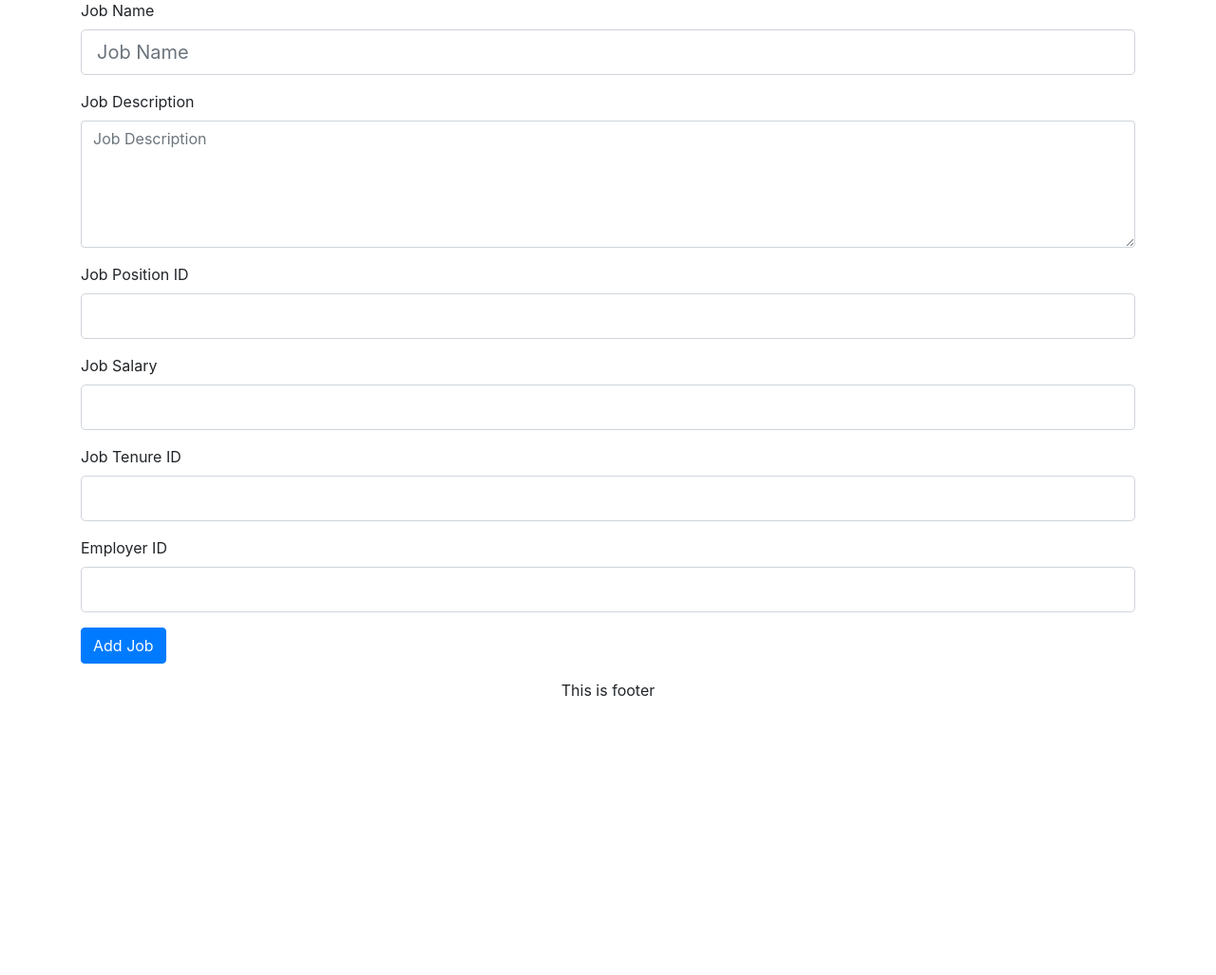
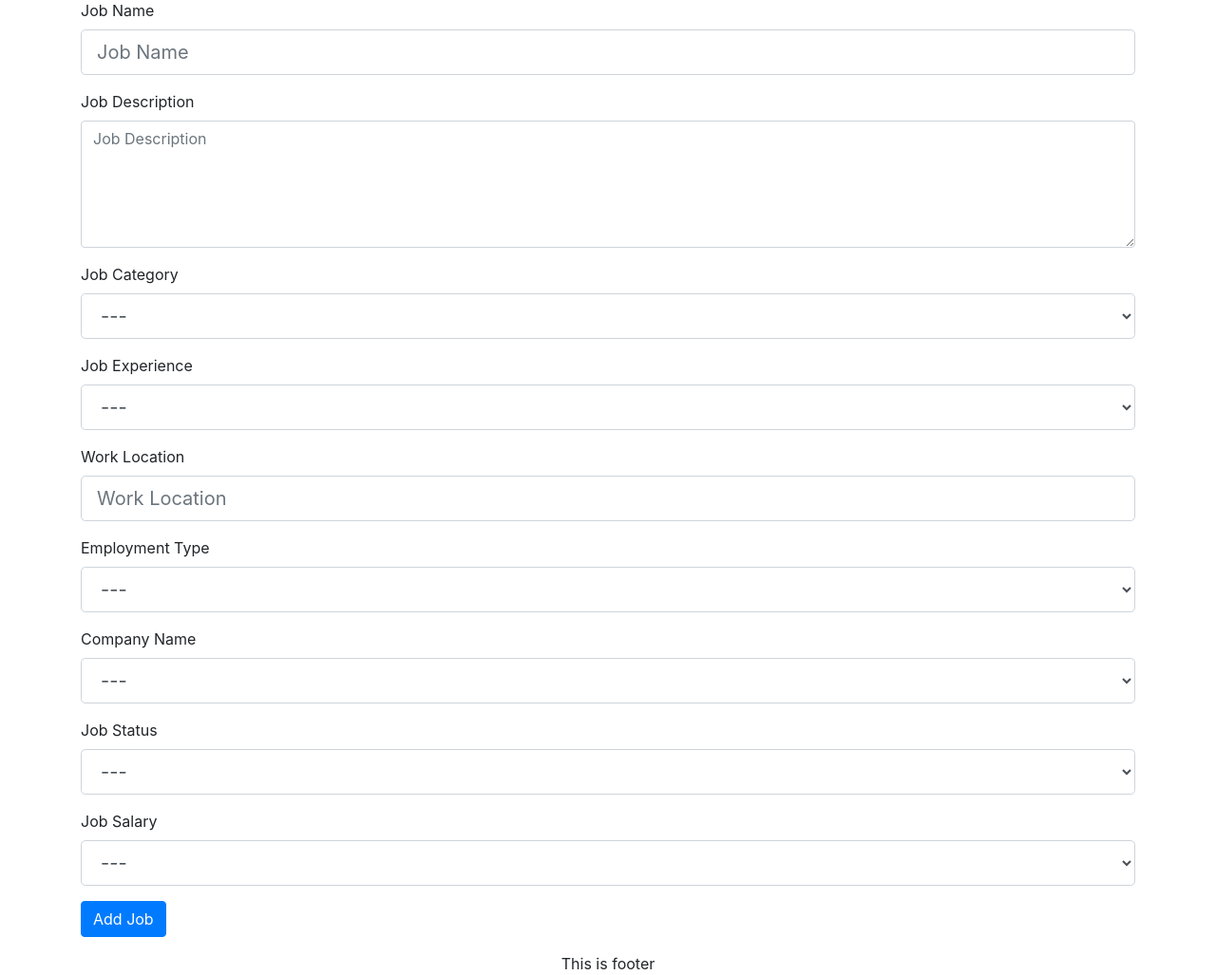
Before and after one commit to rodgeweb/net, a CodeIgniter app: page /net/index.php/job/add_job in a window 1280 px wide. Shown: the part 191-1218 px from the top of the page at 95% size. Before the commit the page ends 924 px from the top, so only its background shows below. Run offline with CodeIgniter, Linux system fonts and the light colour scheme; the visitor is signed in with stand-in values (Sample User, id 1); data that the repository does not hold is empty.

Commit message:
User profile update has been updated. THere is still a bug when it comes to unfilled input box. Add and Update job has been updated to show theactual data from database. Session userdata has been implemented to all admin job pages.

```diff
--- a/application/config/routes.php
+++ b/application/config/routes.php
@@ -62,7 +62,7 @@ $route['employer'] = 'employer/view';
 $route['employer/add-employer'] = 'employer/add_employer';
 
 // User
-// $route['users/update-profile'] = 'users/update_profile';
+$route['users/update-profile'] = 'users/update_profile';
 
 // For CMS Routes. Any url that it recieves will redirect to pages controller adn its method.
 // $route['(:any)'] =  'pages/view/$1';
--- a/application/controllers/Job.php
+++ b/application/controllers/Job.php
@@ -26,24 +26,36 @@ class Job extends CI_Controller {
 	}
 
 	public function add_job() {
+		if(!$this->session->userdata('logged_in')){
+
+			$this->session->set_flashdata('class', 'danger');
+			$this->session->set_flashdata('message', 'You have no permission to this page!');
+
+			redirect('users/login');
+		}
 		$meta['title'] = 'Add New Job';
 
 		$this->form_validation->set_rules("job_name", "Job Name", 'required');
 		$this->form_validation->set_rules("job_description", "Job Description", 'required');
-		$this->form_validation->set_rules("job_position_id", "Job Position ID", 'required');
+		$this->form_validation->set_rules("job_category_id", "Job Category", 'required');
+		$this->form_validation->set_rules("job_experience_id", "Job Experience", 'required');
+		$this->form_validation->set_rules("work_location", "Work Location", 'required');
+		$this->form_validation->set_rules("employment_type_id", "Employment Type", 'required');
+		$this->form_validation->set_rules("employer_id", "Employer / Company", 'required');
+		$this->form_validation->set_rules("job_status_id", "Job Status", 'required');
 		$this->form_validation->set_rules("job_salary", "Job Salary", 'required');
-		$this->form_validation->set_rules("job_tenure_id", "Job Tenure ID", 'required');
-		$this->form_validation->set_rules("employer_id", "Employer ID", 'required');
 
 		if ($this->form_validation->run()) {
 			$data = array(
-				"job_name" 			=> $this->input->post("job_name"),
-				"job_description" 	=> $this->input->post("job_description"),
-				"job_position_id" 	=> $this->input->post("job_position_id"),
-				"job_salary" 		=> $this->input->post("job_salary"),
-				"job_tenure_id" 	=> $this->input->post("job_tenure_id"),
-				"employer_id" 		=> $this->input->post("employer_id"),
-				"status" 			=> 1
+				"job_name" 				=> $this->input->post("job_name"),
+				"job_description" 		=> $this->input->post("job_description"),
+				"job_category_id" 		=> $this->input->post("job_category_id"),
+				"job_experience_id" 	=> $this->input->post("job_experience_id"),
+				"work_location" 		=> $this->input->post("work_location"),
+				"employment_type_id" 		=> $this->input->post("employment_type_id"),
+				"employer_id" 			=> $this->input->post("employer_id"),
+				"job_status_id" 		=> $this->input->post("job_status_id"),
+				"job_salary_id" 		=> $this->input->post("job_salary")
 
 			);
 
@@ -63,16 +75,39 @@ class Job extends CI_Controller {
 			}
 		}
 
+		// Get Job Category, Company name, Employment Type
+		$data['job_category'] = $this->job_model->get_job_category();
+		$data['job_experience'] = $this->job_model->get_job_experience();
+		$data['employment_type'] = $this->job_model->get_employment_type();
+		$data['company_name'] = $this->job_model->get_company_name();
+		$data['job_status'] = $this->job_model->get_job_status();
+		$data['job_salary'] = $this->job_model->get_job_salary();
+
 		$this->load->view('admin/template/header',$meta);
-		$this->load->view('admin/job/add_job');
+		$this->load->view('admin/job/add_job', $data);
 		$this->load->view('admin/template/footer');
 	}
 
 	public function update_job() {
+		if(!$this->session->userdata('logged_in')){
+
+			$this->session->set_flashdata('class', 'danger');
+			$this->session->set_flashdata('message', 'You have no permission to this page!');
+
+			redirect('users/login');
+		}
 		$job_id = $this->uri->segment(3);
 
 		$meta['title'] = 'Job Listings';
 		$data["job"] = $this->job_model->fetch_single_job($job_id);
+
+		// Get Job Category, Company name, Employment Type
+		$data['job_category'] = $this->job_model->get_job_category();
+		$data['job_experience'] = $this->job_model->get_job_experience();
+		$data['employment_type'] = $this->job_model->get_employment_type();
+		$data['company_name'] = $this->job_model->get_company_name();
+		$data['job_status'] = $this->job_model->get_job_status();
+		$data['job_salary'] = $this->job_model->get_job_salary();
 
 		$this->load->view('admin/template/header', $meta);
 		$this->load->view("admin/job/update_job", $data);
@@ -90,6 +125,13 @@ class Job extends CI_Controller {
 	}
 
 	public function view_job() {
+		if(!$this->session->userdata('logged_in')){
+
+			$this->session->set_flashdata('class', 'danger');
+			$this->session->set_flashdata('message', 'You have no permission to this page!');
+
+			redirect('users/login');
+		}
 
 		$job_id = $this->uri->segment(3);
 
--- a/application/models/Job_model.php
+++ b/application/models/Job_model.php
@@ -35,11 +35,12 @@ class Job_model extends CI_Model {
 	function fetch_single_job($id) {
 
 		$this->db->where("tbl_jobs.id", $id);
-		$this->db->join('tbl_job_categories', 'tbl_job_categories.id = tbl_jobs.job_category_id', 'left');
-		$this->db->join('tbl_job_experience', 'tbl_job_experience.id = tbl_jobs.job_experience_id', 'left');
-		$this->db->join('tbl_job_salary', 'tbl_job_salary.id = tbl_jobs.job_salary_id', 'left');
-		$this->db->join('tbl_employment_type', 'tbl_employment_type.id = tbl_jobs.employment_type_id', 'left');
-		$this->db->join('tbl_company', 'tbl_company.id = tbl_jobs.employer_id', 'left');
+		$this->db->join('tbl_job_categories', 'tbl_job_categories.id = tbl_jobs.job_category_id');
+		$this->db->join('tbl_job_experience', 'tbl_job_experience.id = tbl_jobs.job_experience_id');
+		$this->db->join('tbl_employment_type', 'tbl_employment_type.id = tbl_jobs.employment_type_id');
+		$this->db->join('tbl_company', 'tbl_company.id = tbl_jobs.employer_id');
+		$this->db->join('tbl_job_status', 'tbl_job_status.id = tbl_jobs.job_status_id');
+		$this->db->join('tbl_job_salary', 'tbl_job_salary.id = tbl_jobs.job_salary_id');
 		$query = $this->db->get("tbl_jobs");
 		return $query->row();
 	}
@@ -53,4 +54,34 @@ class Job_model extends CI_Model {
 		$this->db->where("id", $id);
 		$this->db->update("tbl_jobs", $data);
 	}
+
+	function get_job_category(){
+		$query = $this->db->get('tbl_job_categories');
+		return $query;
+	}
+
+	function get_job_experience(){
+		$query = $this->db->get('tbl_job_experience');
+		return $query;
+	}
+
+	function get_employment_type(){
+		$query = $this->db->get('tbl_employment_type');
+		return $query;
+	}
+
+	function get_company_name(){
+		$query = $this->db->get('tbl_company');
+		return $query;
+	}
+
+	function get_job_status(){
+		$query = $this->db->get('tbl_job_status');
+		return $query;
+	}
+
+	function get_job_salary(){
+		$query = $this->db->get('tbl_job_salary');
+		return $query;
+	}
 }
--- a/application/views/admin/job/add_job.php
+++ b/application/views/admin/job/add_job.php
@@ -9,32 +9,68 @@
         <div class="form-group">
             <label for="job_name">Job Name</label>
             <input class="form-control form-control-lg" type="text" name="job_name" title="Job Name" placeholder="Job Name" />
-            <?php echo "<p>".form_error("job_name")."</p>"; ?>
         </div>
         <div class="form-group">
             <label for="job_description">Job Description</label>
             <textarea class="form-control" rows="5" name="job_description" title="Job Description" placeholder="Job Description"></textarea>
-            <?php echo "<p>".form_error("job_desc")."</p>"; ?>
         </div>
         <div class="form-group">
-            <label for="job_position_id">Job Position ID</label>
-            <input class="form-control form-control-lg" type="number" name="job_position_id" />
-            <?php echo "<p>".form_error("job_position_id")."</p>"; ?>
+            <label for="job_category_id">Job Category</label>
+            <select name="job_category_id" class="form-control form-control-lg">
+                <option value="">---</option>
+                <?php foreach($job_category->result() as $category) : ?>
+                <option value="<?= $category->id ?>"><?= $category->category_name ?></option>
+                <?php endforeach ?>
+            </select>
+        </div>
+        <div class="form-group">
+            <label for="job_experience_id">Job Experience</label>
+            <select name="job_experience_id" class="form-control form-control-lg">
+                <option value="">---</option>
+                <?php foreach($job_experience->result() as $experience) : ?>
+                <option value="<?= $experience->id ?>"><?= $experience->job_experience ?></option>
+                <?php endforeach ?>
+            </select>
+        </div>
+        <div class="form-group">
+            <label for="work_location">Work Location</label>
+            <input class="form-control form-control-lg" type="text" name="work_location" title="Work Location" placeholder="Work Location" />
+        </div>
+        <div class="form-group">
+            <label for="employment_type_id">Employment Type</label>
+            <select name="employment_type_id" class="form-control form-control-lg">
+                <option value="">---</option>
+                <?php foreach($employment_type->result() as $employment) : ?>
+                <option value="<?= $employment->id ?>"><?= $employment->employment_type ?></option>
+                <?php endforeach ?>
+            </select>
+        </div>
+        <div class="form-group">
+            <label for="employer_id">Company Name</label>
+            <select name="employer_id" class="form-control form-control-lg">
+                <option value="">---</option>
+                <?php foreach($company_name->result() as $company) : ?>
+                <option value="<?= $company->id ?>"><?= $company->company_name ?></option>
+                <?php endforeach ?>
+            </select>
+        </div>
+        <div class="form-group">
+            <label for="job_status_id">Job Status</label>
+            <select name="job_status_id" class="form-control form-control-lg">
+                <option value="">---</option>
+                <?php foreach($job_status->result() as $status) : ?>
+                <option value="<?= $status->id ?>"><?= $status->job_status ?></option>
+                <?php endforeach ?>
+            </select>
         </div>
         <div class="form-group">
             <label for="job_salary">Job Salary</label>
-            <input class="form-control form-control-lg" type="number" name="job_salary"/>
-            <?php echo "<p>".form_error("job_salary")."</p>"; ?>
-        </div>
-        <div class="form-group">
-            <label for="job_tenure_id">Job Tenure ID</label>
-            <input class="form-control form-control-lg" type="number" name="job_tenure_id" />
-            <?php echo "<p>".form_error("job_tenure_id")."</p>"; ?>
-        </div>
-        <div class="form-group">
-            <label for="employer_id">Employer ID</label>
-            <input class="form-control form-control-lg" type="number" name="employer_id"/>
-            <?php echo "<p>".form_error("employer_id")."</p>"; ?>
+            <select name="job_salary" class="form-control form-control-lg">
+                <option value="">---</option>
+                <?php foreach($job_salary->result() as $salary) : ?>
+                <option value="<?= $salary->id ?>"><?= $salary->job_salary ?></option>
+                <?php endforeach ?>
+            </select>
         </div>
         <div class="form-group">
             <input class="btn btn-primary" type="submit" name="add_job" value="Add Job" />
--- a/application/views/admin/user/profile.php
+++ b/application/views/admin/user/profile.php
@@ -10,6 +10,9 @@
         </div>
         <div class="col-md-9">
             <p>Job Role/ Position</p>
+            <div class="py-5">
+                <?= anchor('users/update-profile', 'Update Profile', 'class="btn btn-primary"'); ?>
+            </div>
         </div>
     </div>
 </div>
```
Also changed, not shown: application/controllers/Users.php (+34 -21 lines), application/views/admin/job/update_job.php (+65 -20 lines).
